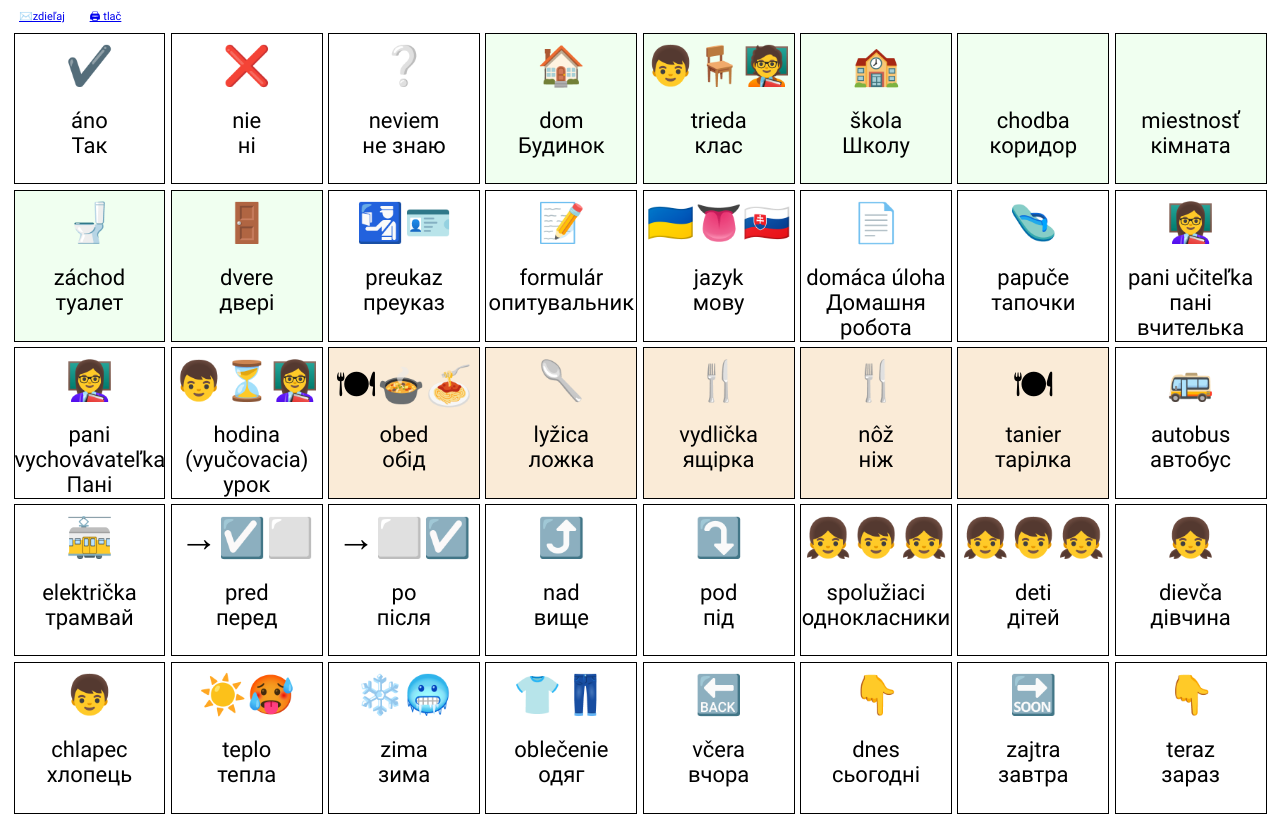
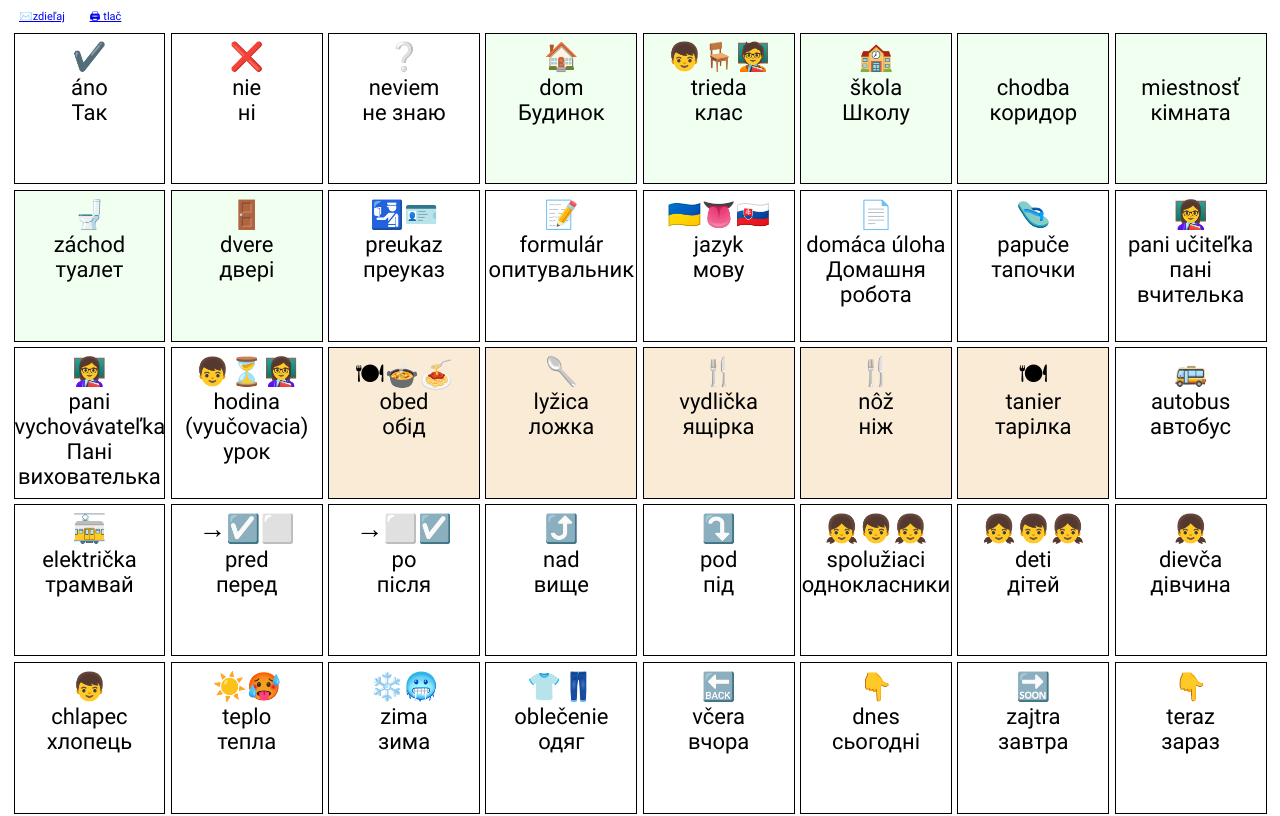
Before and after one commit to pomali/ukazuj-ua, an Eleventy site: page index.njk in a window 1280 px wide. Shown: the top 816 px of the page. Built offline with nearby package versions, Linux system fonts and the light colour scheme; Eleventy itself is replaced by a stand-in of ours; files that its build step writes are made by us from their sources.

Commit message:
Add CNAME to build, update style

```diff
--- a/index.njk
+++ b/index.njk
@@ -40,7 +40,6 @@
             {%- for word in dictionary -%}
                 <a href="/slovo/{{ word.sk | slug }}/" class="card {{word.color}}">
                     <div class="emoji">{{ word.emoji }}</div>
-                    <div class="image">{{ word.img }}</div>
                     <div class="lang-sk word">{{ word.sk }}</div>
                     <div class="lang-ua word">{{ word.ua }}</div>
                 </a>
--- a/static/style.css
+++ b/static/style.css
@@ -56,8 +56,8 @@ html {
   break-inside: avoid;
 }
 .card .emoji {
-  font-size: 3.5em;
-  height: 5rem;
+  font-size: 2.5em;
+  height: 2.5rem;
   margin: 0.25em 0;
   max-width: 100%;
 }
```
Also changed, not shown: .eleventy.js.
